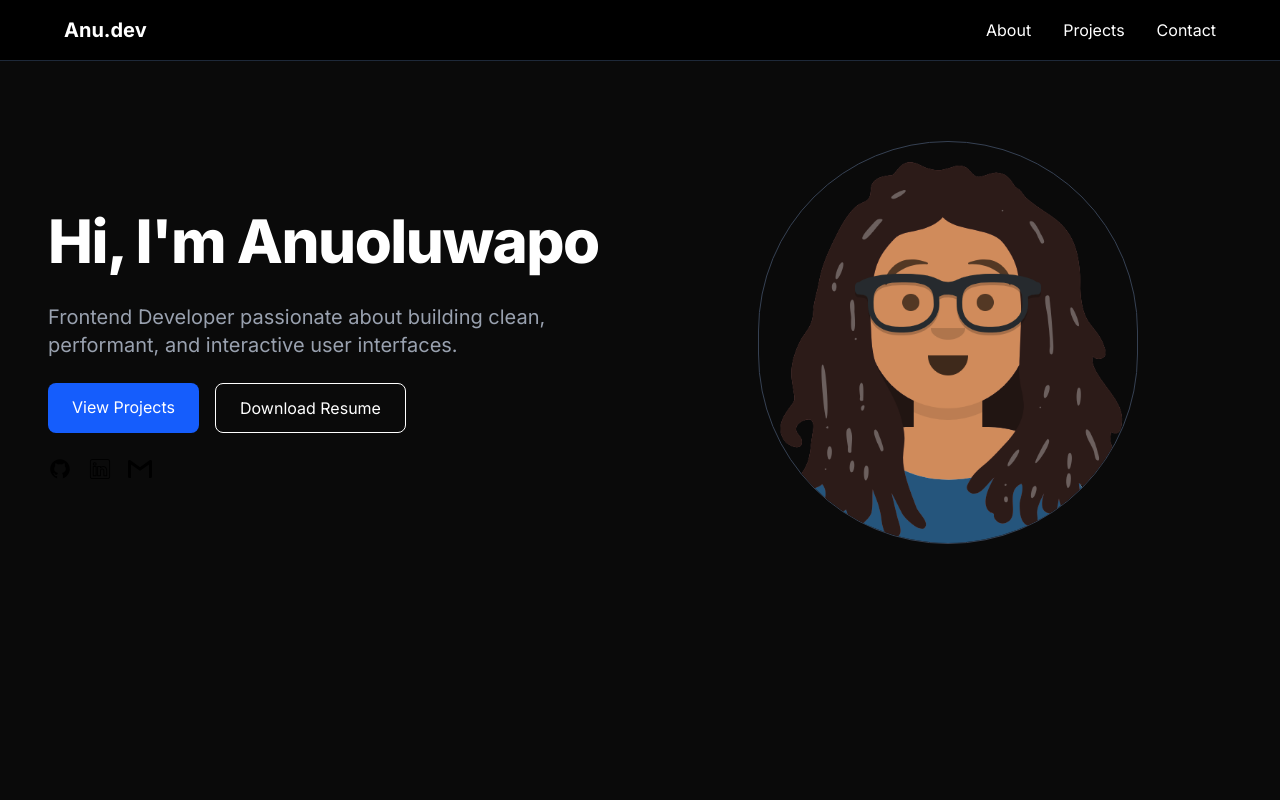
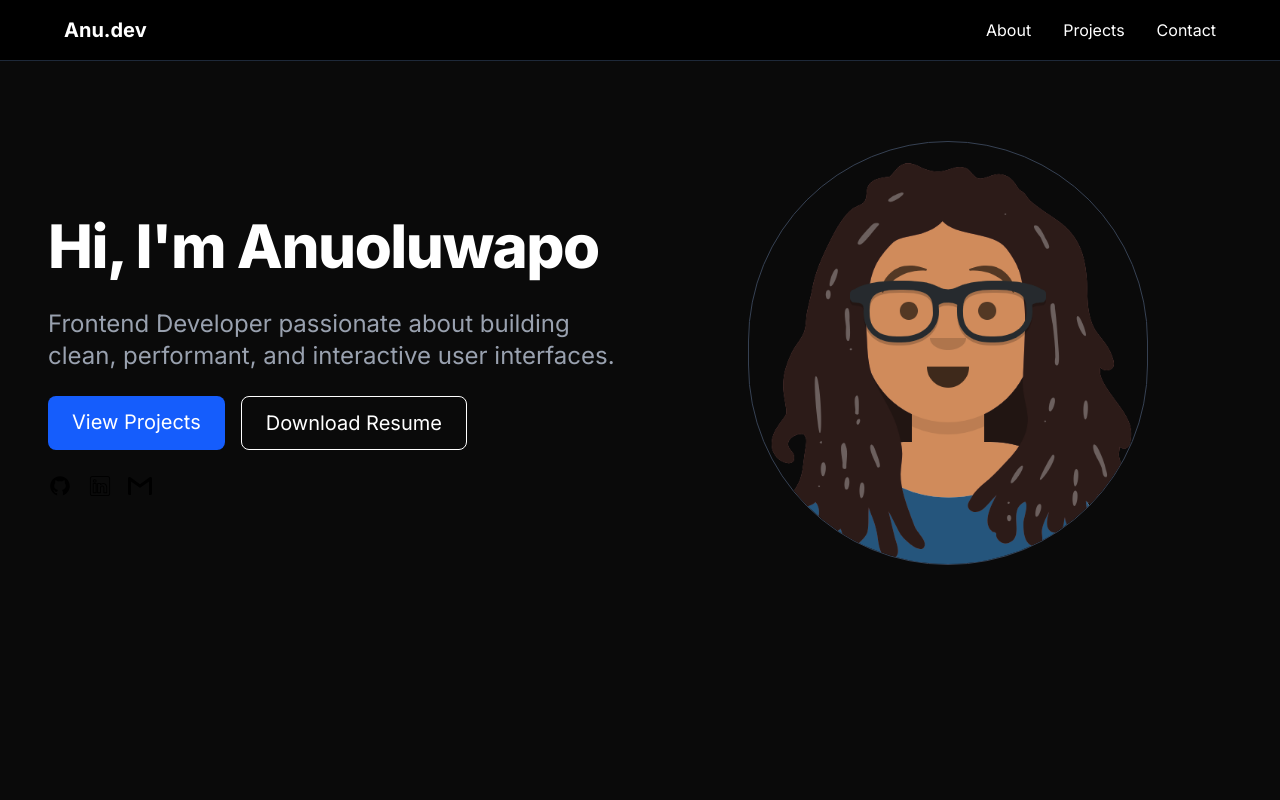
Before and after one commit to A-n-u-O/portfolioo, a Next.js app: page / in a window 1280 px wide. Shown: the top 800 px of the page. Built offline with nearby package versions, Linux system fonts and the light colour scheme.

Commit message:
hero edited, build completed

```diff
--- a/src/components/Hero.tsx
+++ b/src/components/Hero.tsx
@@ -70,12 +70,12 @@ export default function Hero() {
         <div className="text-center md:text-left space-y-6">
           <h1
             ref={headingRef}
-            className="text-4xl md:text-6xl font-extrabold leading-tight tracking-tight">
+            className="text-6xl md:text-6xl font-extrabold leading-tight tracking-tight">
             Hi, I&apos;m Anuoluwapo
           </h1>
           <p
             ref={subTextRef}
-            className="text-lg md:text-xl text-gray-400 max-w-xl mx-auto md:mx-0">
+            className="text-lg md:text-2xl text-gray-400 max-w-xl mx-auto md:mx-0">
             Frontend Developer passionate about building clean, performant, and
             interactive user interfaces.
           </p>
@@ -84,13 +84,13 @@ export default function Hero() {
             className="flex flex-col sm:flex-row gap-4 justify-center md:justify-start">
             <a
               href="#projects"
-              className="bg-blue-600 hover:bg-blue-700 text-white px-6 py-3 rounded-lg transition">
+              className="bg-blue-600 hover:bg-blue-700 text-white text-xl px-6 py-3 rounded-lg transition">
               View Projects
             </a>
             <a
               href="/files/Anu_Resume.pdf"
               download
-              className="border border-white px-6 py-3 rounded-lg hover:bg-white hover:text-black transition">
+              className="border text-xl border-white px-6 py-3 rounded-lg hover:bg-white hover:text-black transition">
               Download Resume
             </a>
           </div>
@@ -108,8 +108,8 @@ export default function Hero() {
                 <Image
                   src={icon.src}
                   alt={icon.alt}
-                  width={24}
-                  height={24}
+                  width={28}
+                  height={28}
                   className="w-6 h-6"
                 />
               </a>
@@ -123,8 +123,8 @@ export default function Hero() {
             ref={imageRef}
             src="/assets/images/hero-avatar.png"
             alt="Anu Avatar"
-            width={380}
-            height={380}
+            width={400}
+            height={400}
             className="rounded-full border border-gray-700"
           />
         </div>
```
